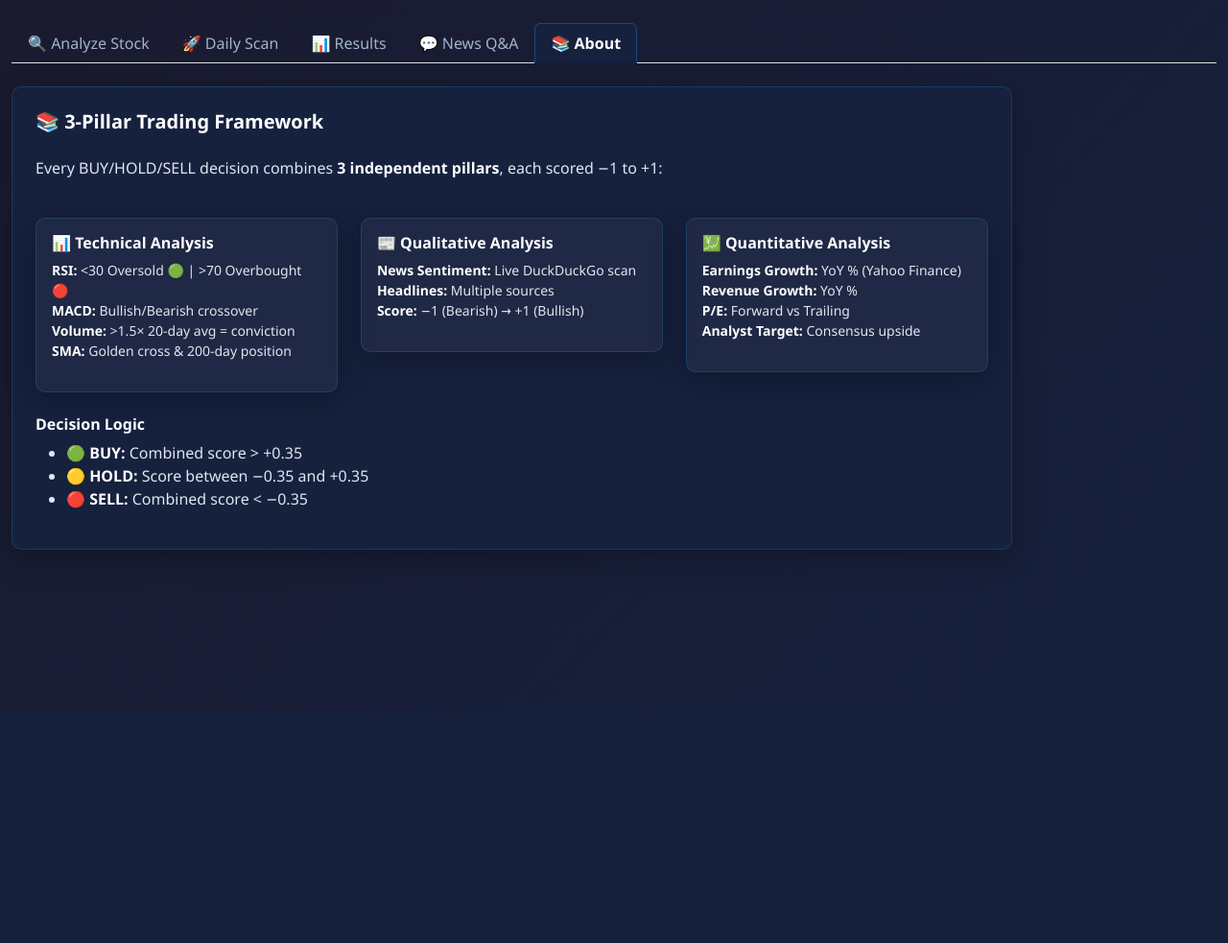
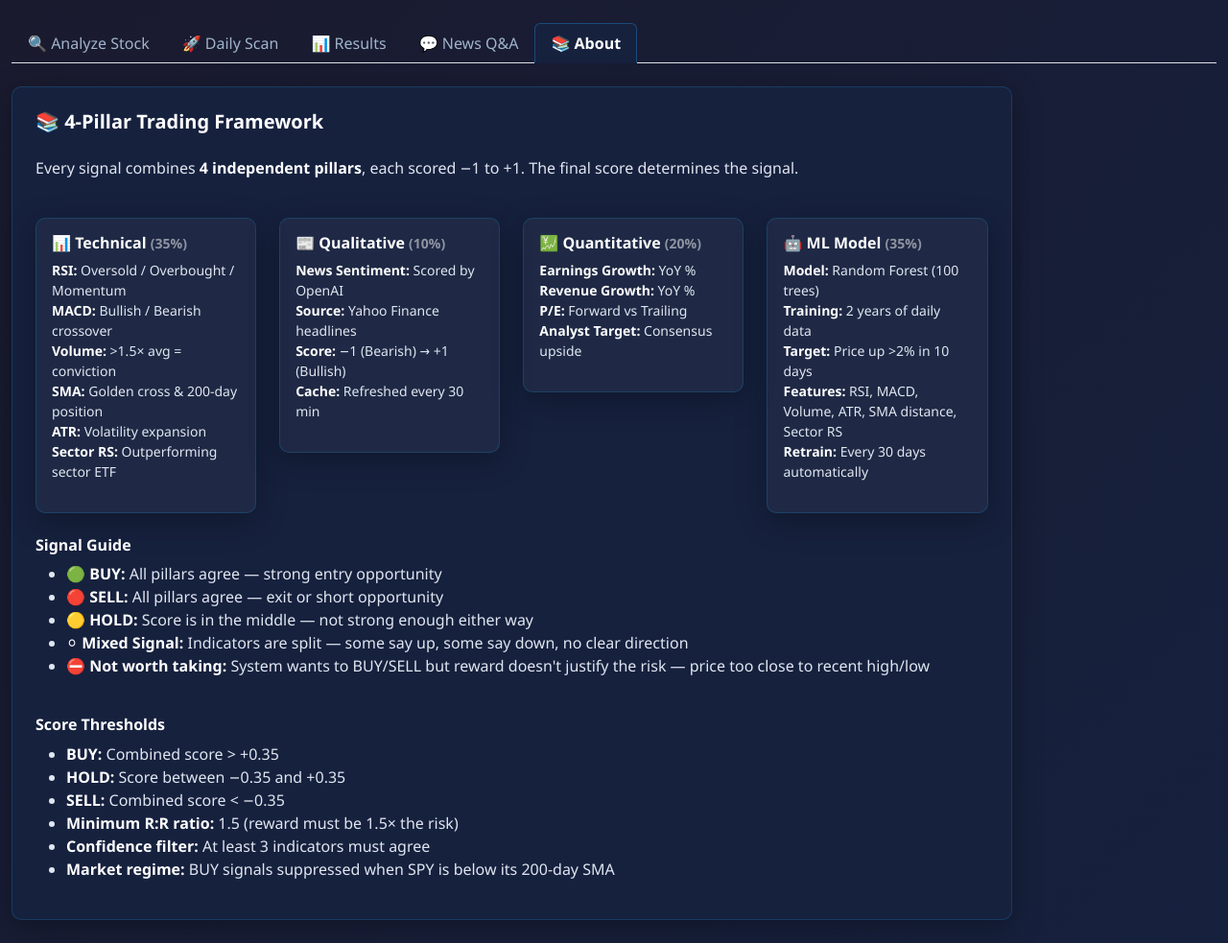
Before and after one commit to Tommysoliman/Ai_Trader, a Flask app: page / in a window 1280 px wide, after a click on "📚 About". Shown: the part 58-1041 px from the top of the page at 96% size. Before the commit the page ends 661 px from the top, so only its background shows below. Run offline with Flask 3, Linux system fonts and the light colour scheme.

Commit message:
Update About section: 4-pillar framework, new signal names, full logic explained
Co-Authored-By: Claude Sonnet 4.6 <noreply@anthropic.com>

```diff
--- a/templates/index.html
+++ b/templates/index.html
@@ -491,49 +491,76 @@
             <div class="row">
                 <div class="col-lg-10">
                     <div class="card p-4">
-                        <h5 class="mb-4">📚 3-Pillar Trading Framework</h5>
-                        <p>Every BUY/HOLD/SELL decision combines <strong>3 independent pillars</strong>, each scored −1 to +1:</p>
+                        <h5 class="mb-4">📚 4-Pillar Trading Framework</h5>
+                        <p>Every signal combines <strong>4 independent pillars</strong>, each scored −1 to +1. The final score determines the signal.</p>
 
                         <div class="row mt-4">
-                            <div class="col-md-4">
+                            <div class="col-md-3">
                                 <div class="card p-3" style="background:rgba(255,255,255,0.04);">
-                                    <h6>📊 Technical Analysis</h6>
+                                    <h6>📊 Technical <span class="text-white-50 small">(35%)</span></h6>
                                     <p class="small">
-                                        <strong>RSI:</strong> &lt;30 Oversold 🟢 | &gt;70 Overbought 🔴<br>
-                                        <strong>MACD:</strong> Bullish/Bearish crossover<br>
-                                        <strong>Volume:</strong> &gt;1.5× 20-day avg = conviction<br>
-                                        <strong>SMA:</strong> Golden cross &amp; 200-day position
+                                        <strong>RSI:</strong> Oversold / Overbought / Momentum<br>
+                                        <strong>MACD:</strong> Bullish / Bearish crossover<br>
+                                        <strong>Volume:</strong> &gt;1.5× avg = conviction<br>
+                                        <strong>SMA:</strong> Golden cross &amp; 200-day position<br>
+                                        <strong>ATR:</strong> Volatility expansion<br>
+                                        <strong>Sector RS:</strong> Outperforming sector ETF
                                     </p>
                                 </div>
                             </div>
-                            <div class="col-md-4">
+                            <div class="col-md-3">
                                 <div class="card p-3" style="background:rgba(255,255,255,0.04);">
-                                    <h6>📰 Qualitative Analysis</h6>
+                                    <h6>📰 Qualitative <span class="text-white-50 small">(10%)</span></h6>
                                     <p class="small">
-                                        <strong>News Sentiment:</strong> Live DuckDuckGo scan<br>
-                                        <strong>Headlines:</strong> Multiple sources<br>
-                                        <strong>Score:</strong> −1 (Bearish) → +1 (Bullish)
+                                        <strong>News Sentiment:</strong> Scored by OpenAI<br>
+                                        <strong>Source:</strong> Yahoo Finance headlines<br>
+                                        <strong>Score:</strong> −1 (Bearish) → +1 (Bullish)<br>
+                                        <strong>Cache:</strong> Refreshed every 30 min
                                     </p>
                                 </div>
                             </div>
-                            <div class="col-md-4">
+                            <div class="col-md-3">
                                 <div class="card p-3" style="background:rgba(255,255,255,0.04);">
-                                    <h6>💹 Quantitative Analysis</h6>
+                                    <h6>💹 Quantitative <span class="text-white-50 small">(20%)</span></h6>
                                     <p class="small">
-                                        <strong>Earnings Growth:</strong> YoY % (Yahoo Finance)<br>
+                                        <strong>Earnings Growth:</strong> YoY %<br>
                                         <strong>Revenue Growth:</strong> YoY %<br>
                                         <strong>P/E:</strong> Forward vs Trailing<br>
                                         <strong>Analyst Target:</strong> Consensus upside
                                     </p>
                                 </div>
                             </div>
+                            <div class="col-md-3">
+                                <div class="card p-3" style="background:rgba(255,255,255,0.04);">
+                                    <h6>🤖 ML Model <span class="text-white-50 small">(35%)</span></h6>
+                                    <p class="small">
+                                        <strong>Model:</strong> Random Forest (100 trees)<br>
+                                        <strong>Training:</strong> 2 years of daily data<br>
+                                        <strong>Target:</strong> Price up &gt;2% in 10 days<br>
+                                        <strong>Features:</strong> RSI, MACD, Volume, ATR, SMA distance, Sector RS<br>
+                                        <strong>Retrain:</strong> Every 30 days automatically
+                                    </p>
+                                </div>
+                            </div>
                         </div>
 
-                        <h6 class="mt-4">Decision Logic</h6>
+                        <h6 class="mt-4">Signal Guide</h6>
                         <ul>
-                            <li><strong>🟢 BUY:</strong> Combined score &gt; +0.35</li>
-                            <li><strong>🟡 HOLD:</strong> Score between −0.35 and +0.35</li>
-                            <li><strong>🔴 SELL:</strong> Combined score &lt; −0.35</li>
+                            <li><strong>🟢 BUY:</strong> All pillars agree — strong entry opportunity</li>
+                            <li><strong>🔴 SELL:</strong> All pillars agree — exit or short opportunity</li>
+                            <li><strong>🟡 HOLD:</strong> Score is in the middle — not strong enough either way</li>
+                            <li><strong>⚪ Mixed Signal:</strong> Indicators are split — some say up, some say down, no clear direction</li>
+                            <li><strong>⛔ Not worth taking:</strong> System wants to BUY/SELL but reward doesn't justify the risk — price too close to recent high/low</li>
+                        </ul>
+
+                        <h6 class="mt-4">Score Thresholds</h6>
+                        <ul>
+                            <li><strong>BUY:</strong> Combined score &gt; +0.35</li>
+                            <li><strong>HOLD:</strong> Score between −0.35 and +0.35</li>
+                            <li><strong>SELL:</strong> Combined score &lt; −0.35</li>
+                            <li><strong>Minimum R:R ratio:</strong> 1.5 (reward must be 1.5× the risk)</li>
+                            <li><strong>Confidence filter:</strong> At least 3 indicators must agree</li>
+                            <li><strong>Market regime:</strong> BUY signals suppressed when SPY is below its 200-day SMA</li>
                         </ul>
                     </div>
                 </div>
```
